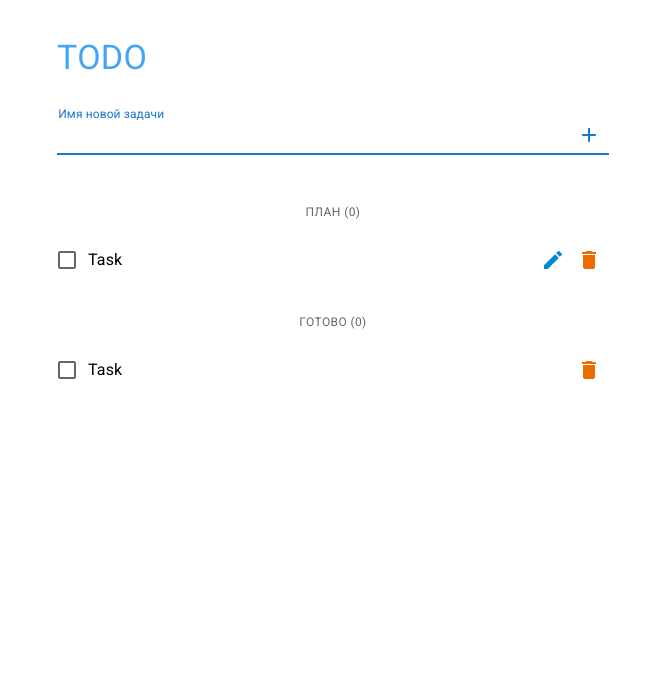
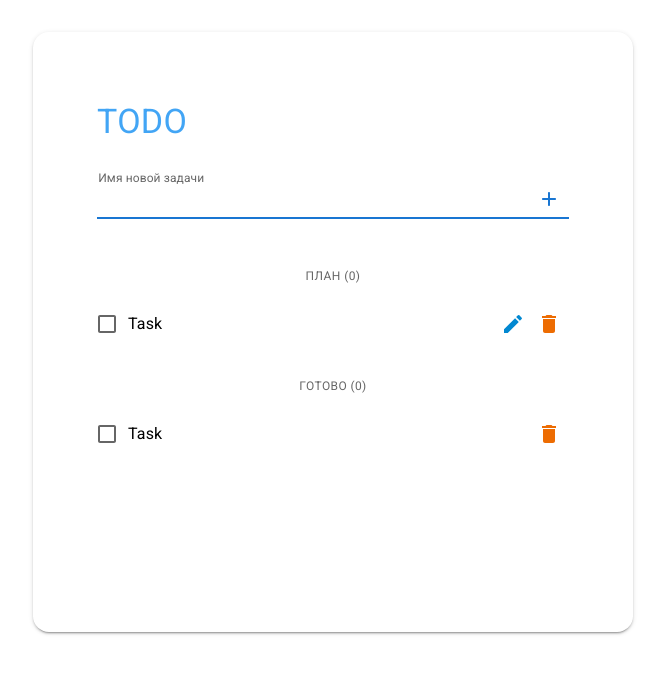
Before and after one commit to ChumbaJ/TodoList_React-Typescript, a React (Vite) app: page / in a window 1280 px wide. Shown: the top 674 px of the page, without its empty margins (307-972 px from the left). Built offline with nearby package versions, Linux system fonts and the light colour scheme.

Commit message:
refactor: Change glutter of component
Container now has padding left and right
Label text fixed

```diff
--- a/src/App.tsx
+++ b/src/App.tsx
@@ -7,18 +7,17 @@ import TaskDone from './components/TaskDone/TaskDone'
 function App() {
 
   return (
-    <Container sx={{mt: 4}} maxWidth = 'sm'>
+    <Container disableGutters={true} sx={{mt: 4, minHeight: 600, p:8, borderRadius: 4, boxShadow: 2}} maxWidth = 'sm'>
       <Typography
         fontSize = {34}
         fontWeight = {400}
         color = {"primary.light"}
         variant = 'body1'
-        paddingBottom = {3}
+        marginBottom = {3}
       >TODO</Typography>
       <NewTaskInput></NewTaskInput>
 
       <TaskPlan/>
-
       <TaskDone/>
     </Container>
   )
--- a/src/components/TaskInput/TaskInput.tsx
+++ b/src/components/TaskInput/TaskInput.tsx
@@ -22,7 +22,7 @@ function NewTaskInput() {
                     pl: 0.2,
 
                   },
-                  '& .Mui-focused': {
+                  '& .MuiInputLabel-root.Mui-focused': {
                     color: "#00000099"
                   }
                 }}
```
